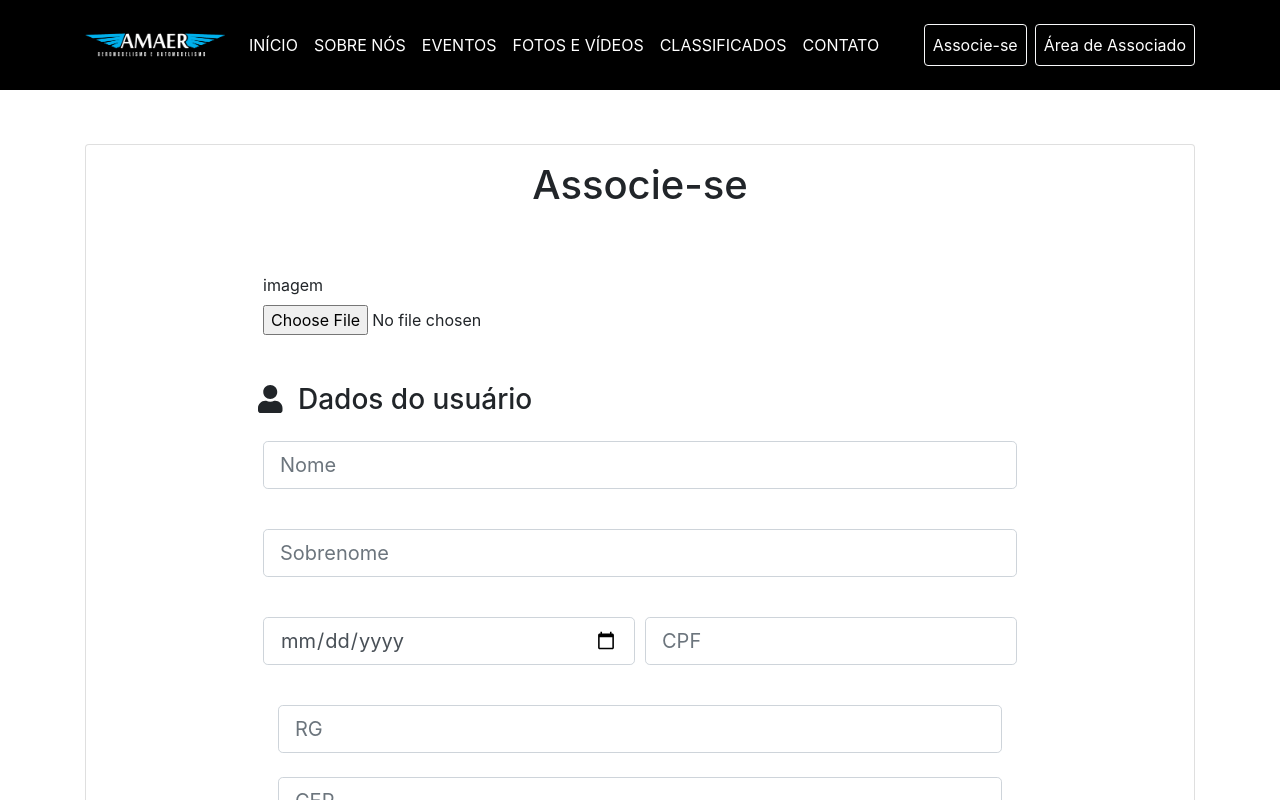
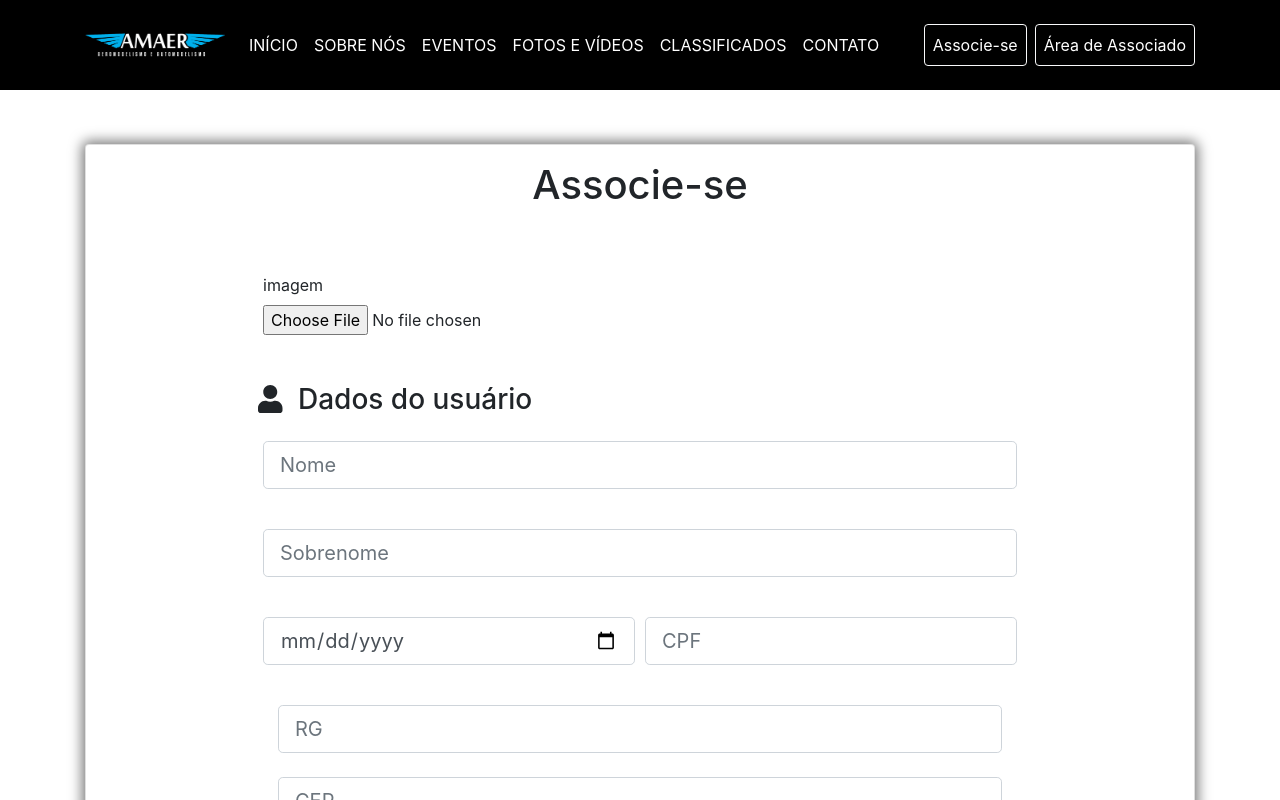
Before and after one commit to ifpr-paranavai/associacao-client-front, a React (Create React App) app: page /associar in a window 1280 px wide. Shown: the top 800 px of the page. Built offline with nearby package versions, Linux system fonts and the light colour scheme.

Commit message:
estilo da página associar

```diff
--- a/src/paginas/Associar/estilo.css
+++ b/src/paginas/Associar/estilo.css
@@ -2,3 +2,8 @@
     font-size: 14pt !important;
     color: rgb(92, 92, 92);
 }
+
+.efeito-card-form{
+    -webkit-box-shadow: 0px 0px 13px 3px rgba(0,0,0,0.53);
+    box-shadow: 0px 0px 13px 3px rgba(0,0,0,0.53);
+}
```
